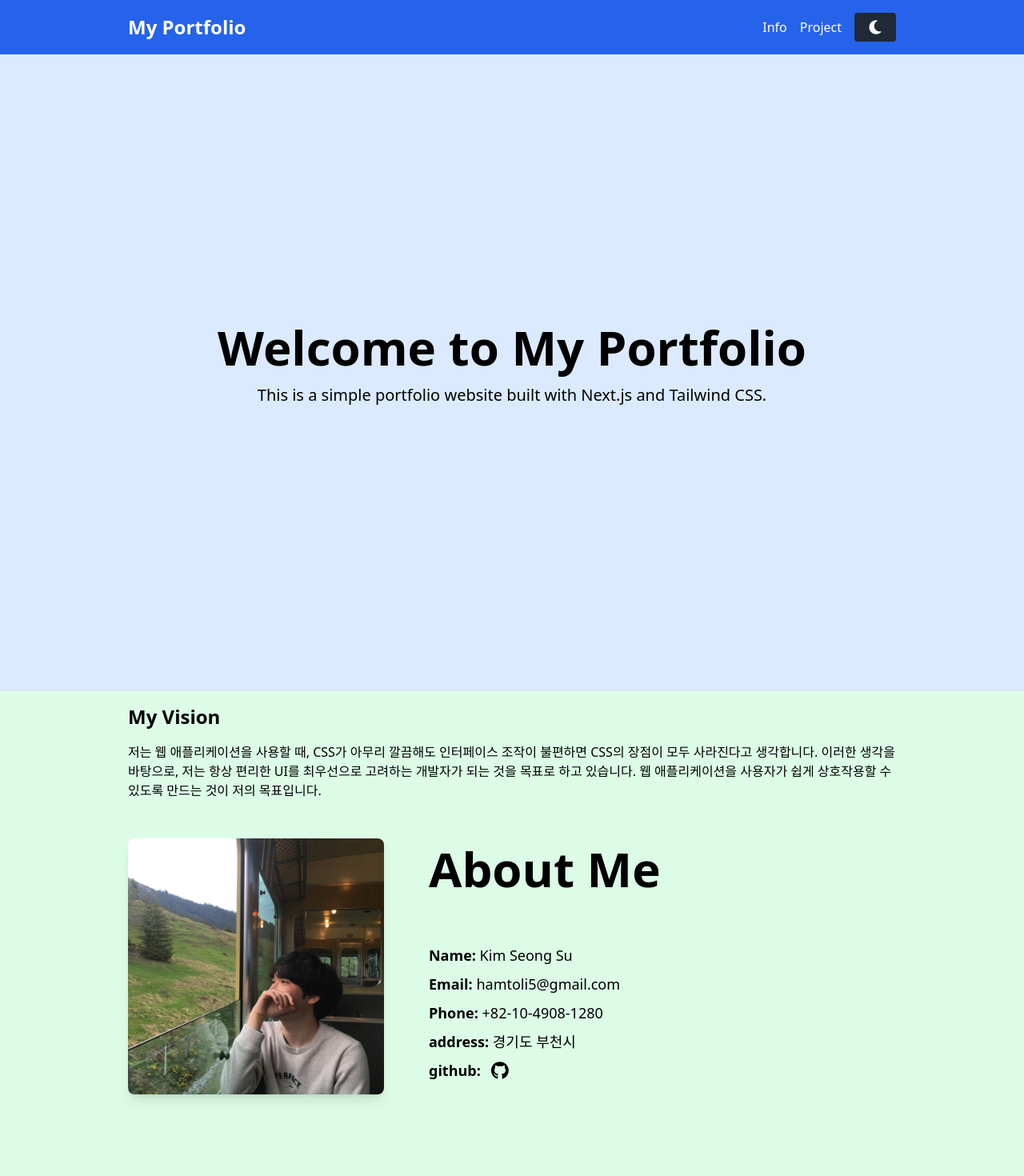
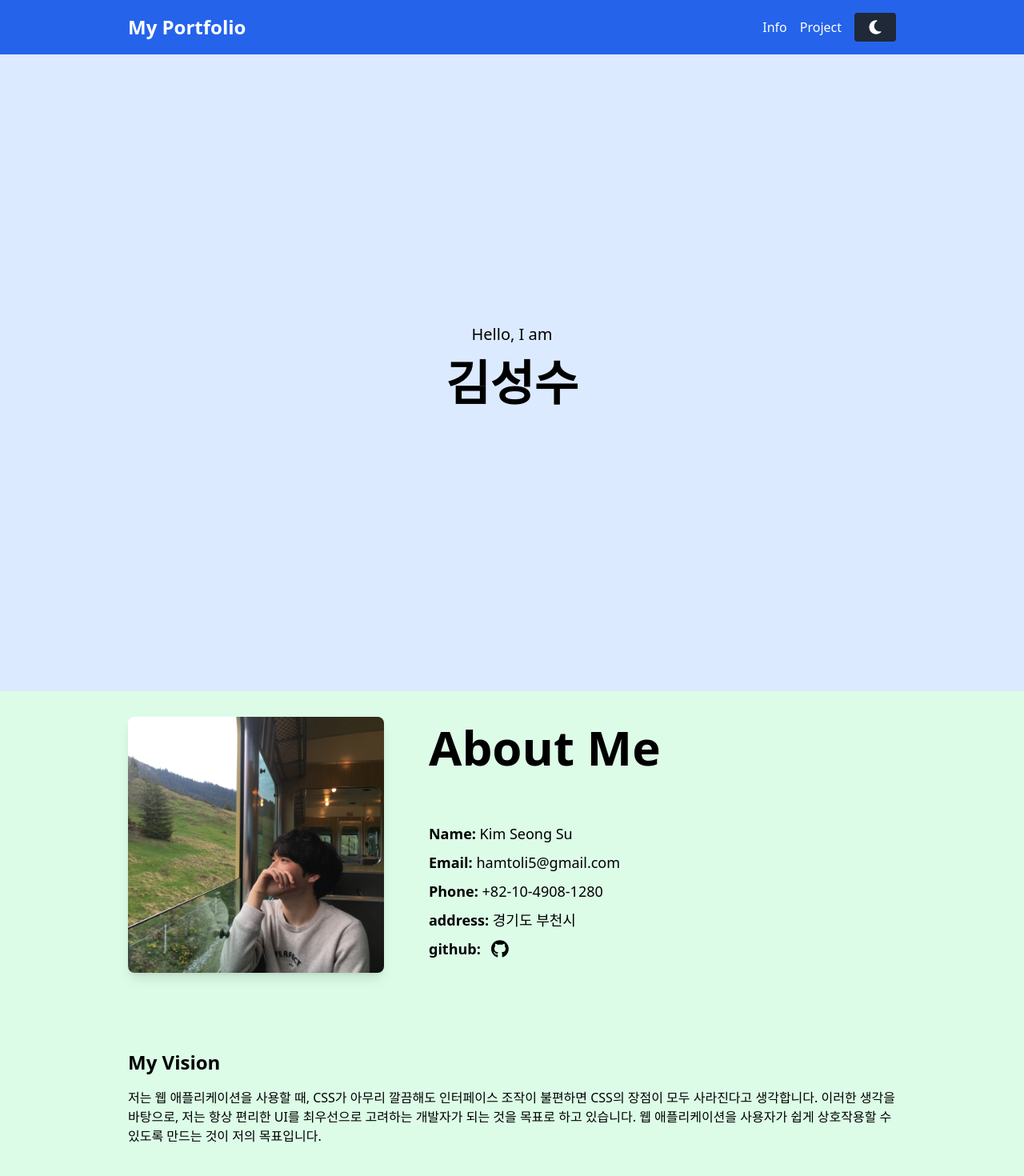
Before and after one commit to ggggggggithub/my-portfolio, a Next.js app: page / in a window 1280 px wide. Shown: the top 1470 px of the page at 80% size. Built offline with nearby package versions, Linux system fonts and the light colour scheme.

Commit message:
change main page

```diff
--- a/src/app/Components/info.tsx
+++ b/src/app/Components/info.tsx
@@ -4,16 +4,6 @@ import { faGithub } from "@fortawesome/free-brands-svg-icons";
 export default function Info() {
   return (
     <section id="info" className="container mx-auto p-4 px-40">
-      <div className="mb-8">
-        <h2 className="text-2xl font-bold mb-4">My Vision</h2>
-        <p className="mb-4">
-          저는 웹 애플리케이션을 사용할 때, CSS가 아무리 깔끔해도 인터페이스
-          조작이 불편하면 CSS의 장점이 모두 사라진다고 생각합니다. 이러한 생각을
-          바탕으로, 저는 항상 편리한 UI를 최우선으로 고려하는 개발자가 되는 것을
-          목표로 하고 있습니다. 웹 애플리케이션을 사용자가 쉽게 상호작용할 수
-          있도록 만드는 것이 저의 목표입니다.
-        </p>
-      </div>
       <div className="flex flex-col md:flex-row items-center">
         <div className="w-full md:w-1/3 mb-4 md:mb-0 md:flex justify-center">
           <img
@@ -53,6 +43,16 @@ export default function Info() {
           </div>
         </div>
       </div>
+      <div className="mb-8 mt-20">
+        <h2 className="text-2xl font-bold mb-4">My Vision</h2>
+        <p className="mb-4">
+          저는 웹 애플리케이션을 사용할 때, CSS가 아무리 깔끔해도 인터페이스
+          조작이 불편하면 CSS의 장점이 모두 사라진다고 생각합니다. 이러한 생각을
+          바탕으로, 저는 항상 편리한 UI를 최우선으로 고려하는 개발자가 되는 것을
+          목표로 하고 있습니다. 웹 애플리케이션을 사용자가 쉽게 상호작용할 수
+          있도록 만드는 것이 저의 목표입니다.
+        </p>
+      </div>
     </section>
   );
 }
--- a/src/app/page.tsx
+++ b/src/app/page.tsx
@@ -6,11 +6,10 @@ export default function Home() {
   return (
     <div>
       <section className="min-h-screen flex flex-col justify-center items-center bg-blue-100 dark:bg-gray-800 text-black dark:text-white px-8">
-        <h1 className="text-6xl font-bold mb-4">Welcome to My Portfolio</h1>
-        <p className="text-xl mb-4">
-          This is a simple portfolio website built with Next.js and Tailwind
-          CSS.
-        </p>
+        <div className="flex flex-col items-center justify-center min-h-screen py-2">
+          <h1 className="text-xl mb-4 text-center">Hello, I am</h1>
+          <p className=" text-6xl font-bold mb-4 text-center">김성수</p>
+        </div>
       </section>
       <section
         id="info"
```
